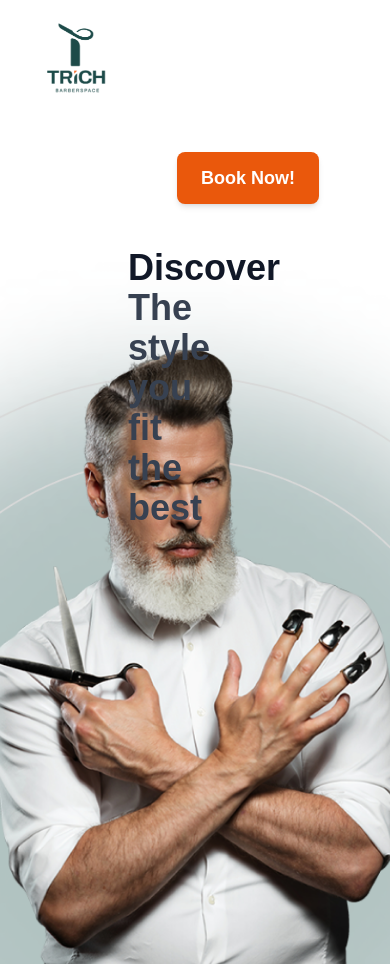
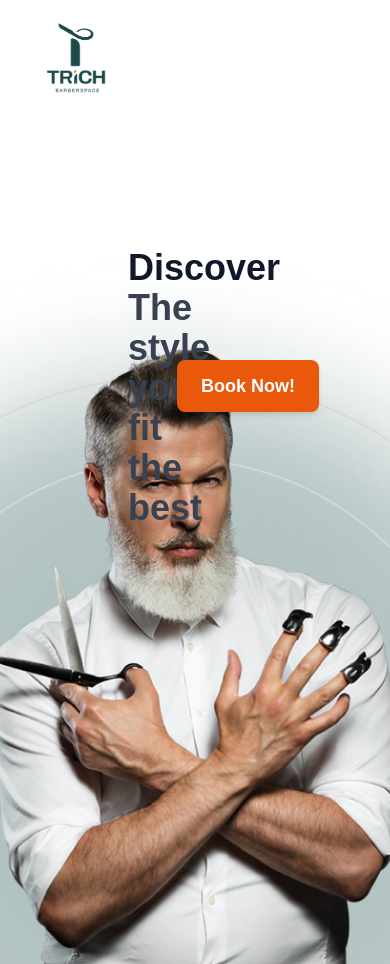
Before and after one commit to adli-arindra/prototype-lasti, a Next.js app in the folder prototype-lasti/: page / in a window 390 px wide. Built offline with nearby package versions, Linux system fonts and the light colour scheme.

Commit message:
responsive 2

```diff
--- a/prototype-lasti/src/app/page.tsx
+++ b/prototype-lasti/src/app/page.tsx
@@ -35,8 +35,8 @@ const Home = () => {
       </section>
 
       {/* Services Section */}
-        <div className="flex flex-col gap-4 md:justify-between min-w-52 md:mt-52">
-            <div className="flex-col gap-4 hidden md:block">
+      <div className="flex flex-col gap-4 justify-between min-w-52 mt-52">
+        <div className="md:flex flex-col gap-4 hidden">
             {["Services", "Pricelist", "Style & Trend"].map((item) => (
             <button
                 key={item}
```
